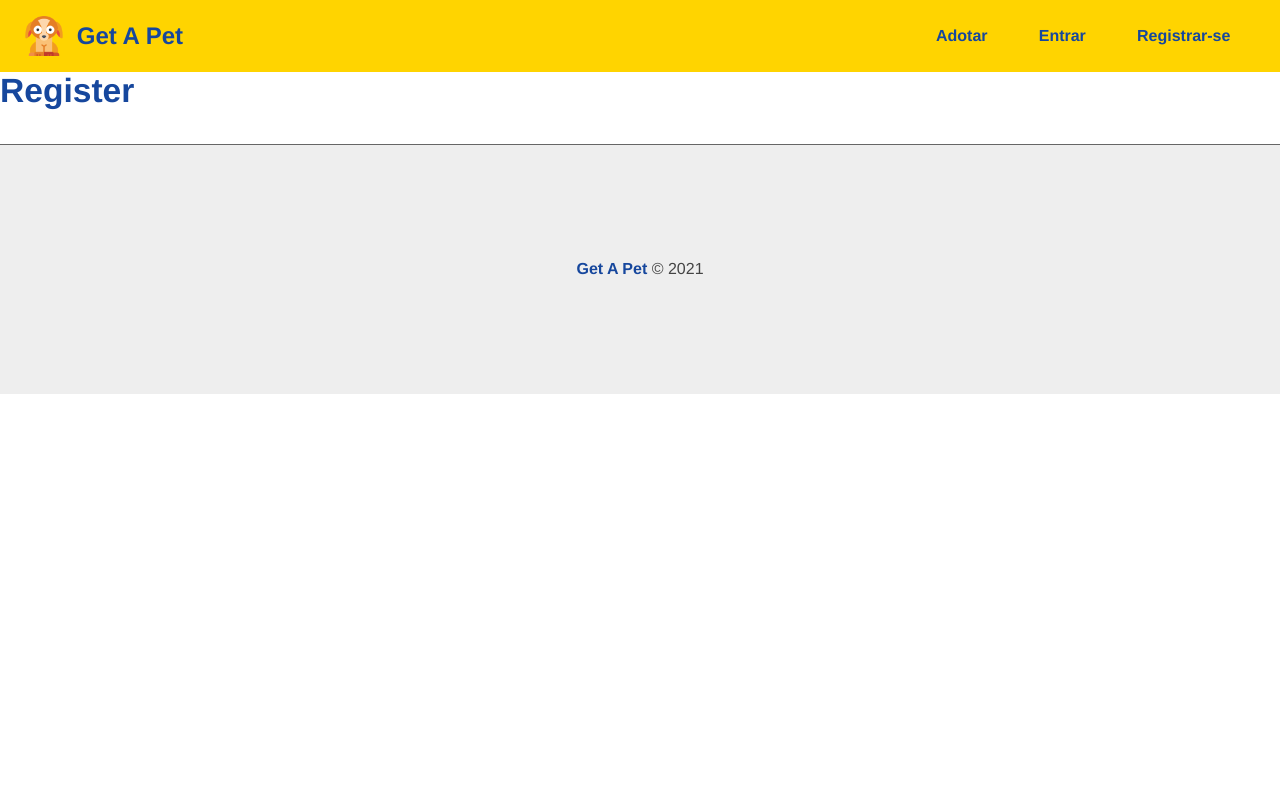
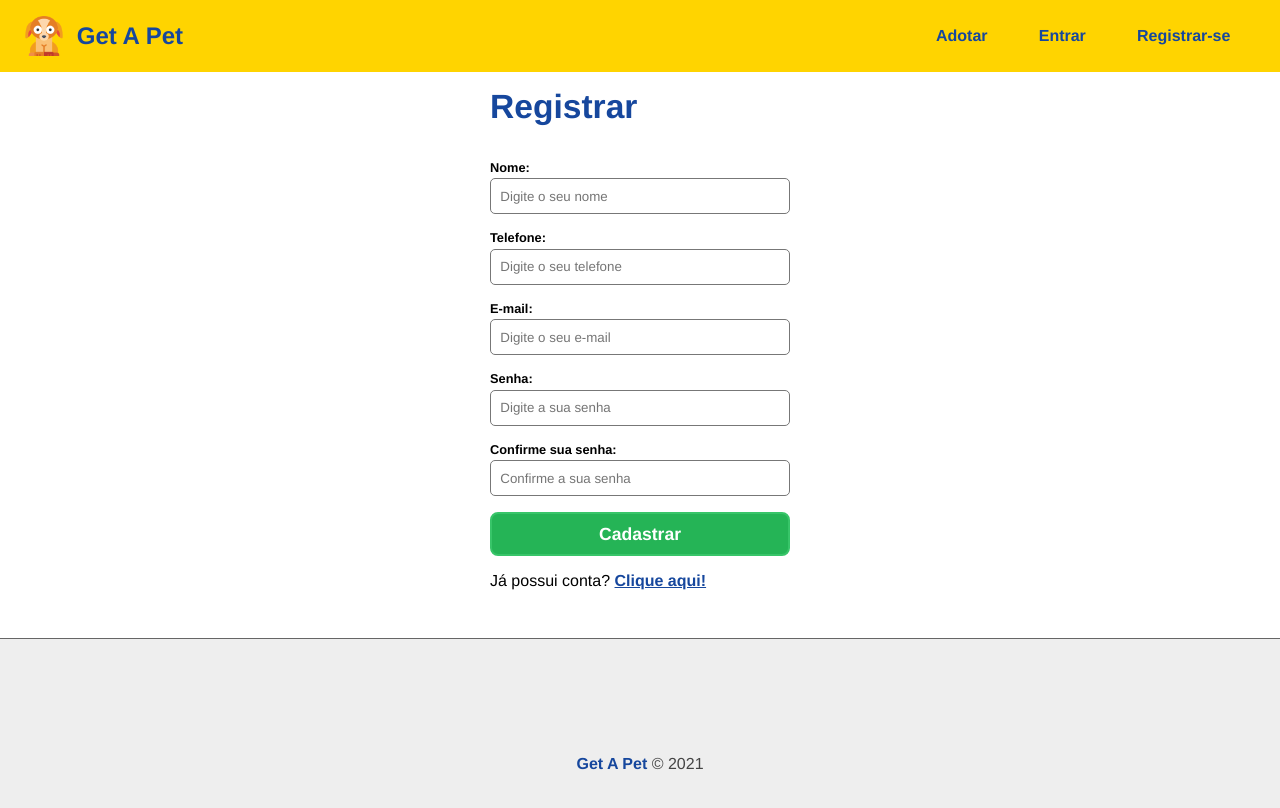
Before and after one commit to laianribas/get-a-pet, a React (Create React App) app in the folder frontend/: page /register in a window 1280 px wide. Shown: the top 808 px of the page. Built offline with nearby package versions, Linux system fonts and the light colour scheme.

Commit message:
criação do formulário de registro

```diff
--- a/frontend/src/App.js
+++ b/frontend/src/App.js
@@ -1,9 +1,5 @@
-import {
-  BrowserRouter as Router,
-  Routes,
-  Route,
-  Navigate
-} from 'react-router-dom'
+import { BrowserRouter as Router, Routes, Route } from 'react-router-dom'
+import Container from './components/layout/Container'
 import Footer from './components/layout/Footer'
 import Navbar from './components/layout/Navbar'
 import Login from './components/pages/auth/Login'
@@ -14,15 +10,13 @@ function App() {
   return (
     <Router>
       <Navbar />
-      <Routes>
-        {/* <Route path="/" element="{<Home />}" />
-                                <Route path="/users" element="{<Users />}" />
-                                <Route path="/allusers" element={<Navigate to="/users" />} />
-                                <Route path="/contact" element="{<Contact />}" /> */}
-        <Route path="/" element={<Home />} />{' '}
-        <Route path="/login" element={<Login />} />{' '}
-        <Route path="/register" element={<Register />} />{' '}
-      </Routes>{' '}
+      <Container>
+        <Routes>
+          <Route path="/" element={<Home />} />
+          <Route path="/login" element={<Login />} />
+          <Route path="/register" element={<Register />} />
+        </Routes>
+      </Container>
       <Footer />
     </Router>
   )
--- /dev/null
+++ b/frontend/src/components/form/Form.module.css
@@ -0,0 +1,32 @@
+.form_container {
+    max-width: 300px;
+    margin: 0 auto;
+    background-color: #fff;
+    border-radius: 15px;
+}
+
+.form_container input[type="submit"] {
+    border-radius: 8px;
+    background-color: #25b456;
+    color: #fff;
+    border: 2px solid #38c569;
+    min-width: 100px;
+    min-height: 2.5em;
+    width: 100%;
+    cursor: pointer;
+    font-size: 1.1em;
+    font-weight: bold;
+}
+
+.form_container input[type="submit"]:hover {
+    background-color: #1c8a42;
+}
+
+.form_container p {
+    margin-top: 1em;
+}
+
+.form_container p a {
+    color: #16479d;
+    font-weight: bold;
+}
--- /dev/null
+++ b/frontend/src/components/form/Input.jsx
@@ -0,0 +1,28 @@
+import React from 'react'
+import styles from './Input.module.css'
+
+const Input = ({
+  type,
+  text,
+  name,
+  placeholder,
+  handleOnChange,
+  value,
+  multiple
+}) => {
+  return (
+    <div className={styles.form_control}>
+      <label htmlFor={name || ''}>{text || ''}</label>
+      <input
+        type={type || ''}
+        name={name || ''}
+        placeholder={placeholder || ''}
+        onChange={handleOnChange || ''}
+        value={value || ''}
+        {...(multiple ? { multiple } : '')}
+      />
+    </div>
+  )
+}
+
+export default Input
--- /dev/null
+++ b/frontend/src/components/form/Input.module.css
@@ -0,0 +1,21 @@
+.form_control {
+    display: flex;
+    flex-direction: column;
+    margin-bottom: 1em
+}
+
+.form_control label {
+    margin-bottom: .3em;
+    font-weight: bold;
+    font-size: .8em;
+}
+
+.form_control input {
+    padding: .7em;
+    border: 1px solid #777;
+    border-radius: 5px;
+}
+
+form_control input::placeholder {
+    color: #7b7b7b
+}
--- /dev/null
+++ b/frontend/src/components/layout/Container.jsx
@@ -0,0 +1,8 @@
+import React from 'react'
+import styles from './Container.module.css'
+
+const Container = (props) => {
+  return <div className={styles.container}>{props.children}</div>
+}
+
+export default Container
--- /dev/null
+++ b/frontend/src/components/layout/Container.module.css
@@ -0,0 +1,6 @@
+.container {
+    min-height: 67vh;
+    padding: 1em 2em 3em;
+    max-width: 1200px;
+    margin: 0 auto;
+}
--- a/frontend/src/components/pages/auth/Register.jsx
+++ b/frontend/src/components/pages/auth/Register.jsx
@@ -1,9 +1,54 @@
 import React from 'react'
+import Input from '../../form/Input'
+import { Link } from 'react-router-dom'
+import styles from '../../form/Form.module.css'
 
 const Register = () => {
+  function handleChange(e) {}
   return (
-    <section>
-      <h1>Register</h1>
+    <section className={styles.form_container}>
+      <h1>Registrar</h1>
+      <form>
+        <Input
+          text="Nome: "
+          type="text"
+          name="name"
+          placeholder="Digite o seu nome"
+          handleOnChange={handleChange}
+        />
+        <Input
+          text="Telefone: "
+          type="text"
+          name="phone"
+          placeholder="Digite o seu telefone"
+          handleOnChange={handleChange}
+        />
+        <Input
+          text="E-mail: "
+          type="email"
+          name="email"
+          placeholder="Digite o seu e-mail"
+          handleOnChange={handleChange}
+        />
+        <Input
+          text="Senha: "
+          type="password"
+          name="password"
+          placeholder="Digite a sua senha"
+          handleOnChange={handleChange}
+        />
+        <Input
+          text="Confirme sua senha: "
+          type="email"
+          name="confirmpassword"
+          placeholder="Confirme a sua senha"
+          handleOnChange={handleChange}
+        />
+        <input type="submit" value="Cadastrar"></input>
+      </form>
+      <p>
+        Já possui conta? <Link to="/login">Clique aqui!</Link>
+      </p>
     </section>
   )
 }
```
